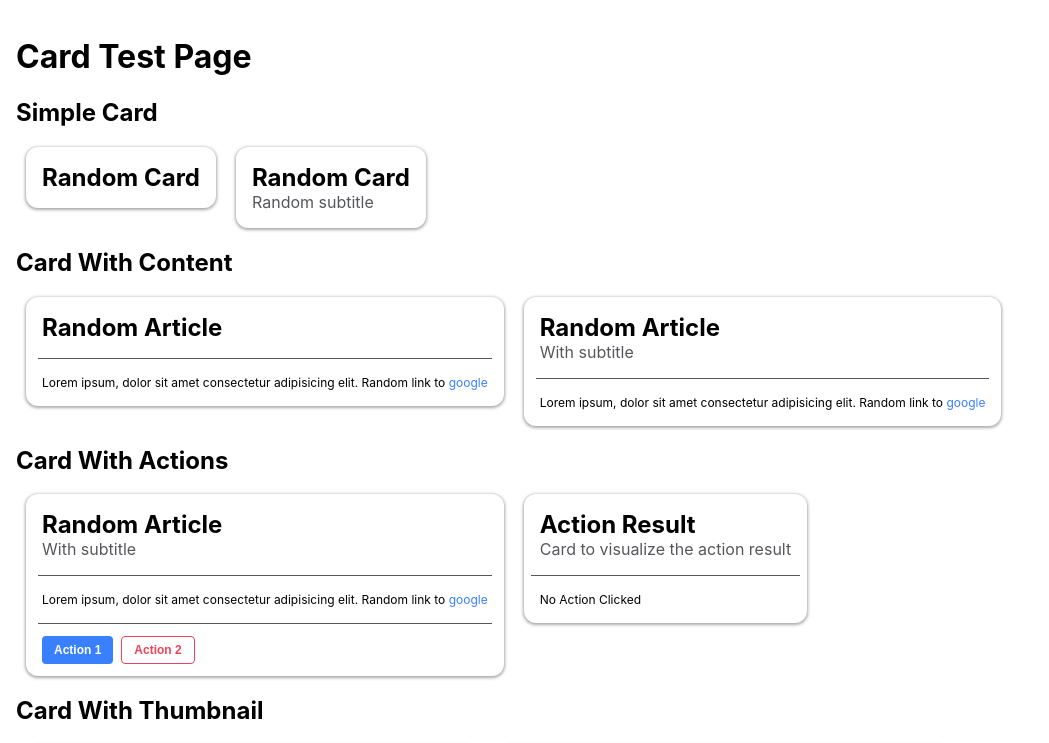
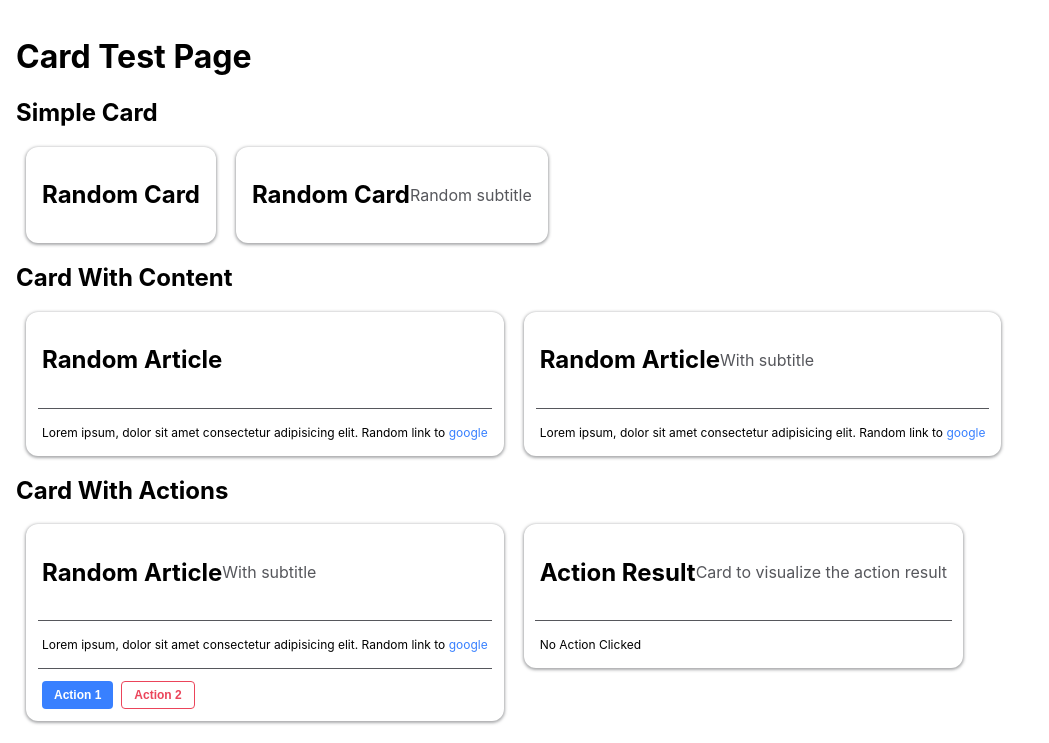
Before and after one commit to matt-314/QXComputer-Project, a React (Create React App) app: page /_test/Card in a window 1280 px wide. Shown: the top 743 px of the page, without its empty margins (0-1049 px from the left). Built offline with nearby package versions, Linux system fonts and the light colour scheme.

Commit message:
feat: added fixed height to the CardHeading container

```diff
--- a/src/components/UI/Card/CardHeading.module.css
+++ b/src/components/UI/Card/CardHeading.module.css
@@ -1,5 +1,10 @@
 .heading {
   padding: var(--card-padding);
+  min-height: 4rem;
+  max-height: 4rem;
+  height: 4rem;
+  display: flex;
+  align-items: center;
 }
 
 .heading__title {
```
